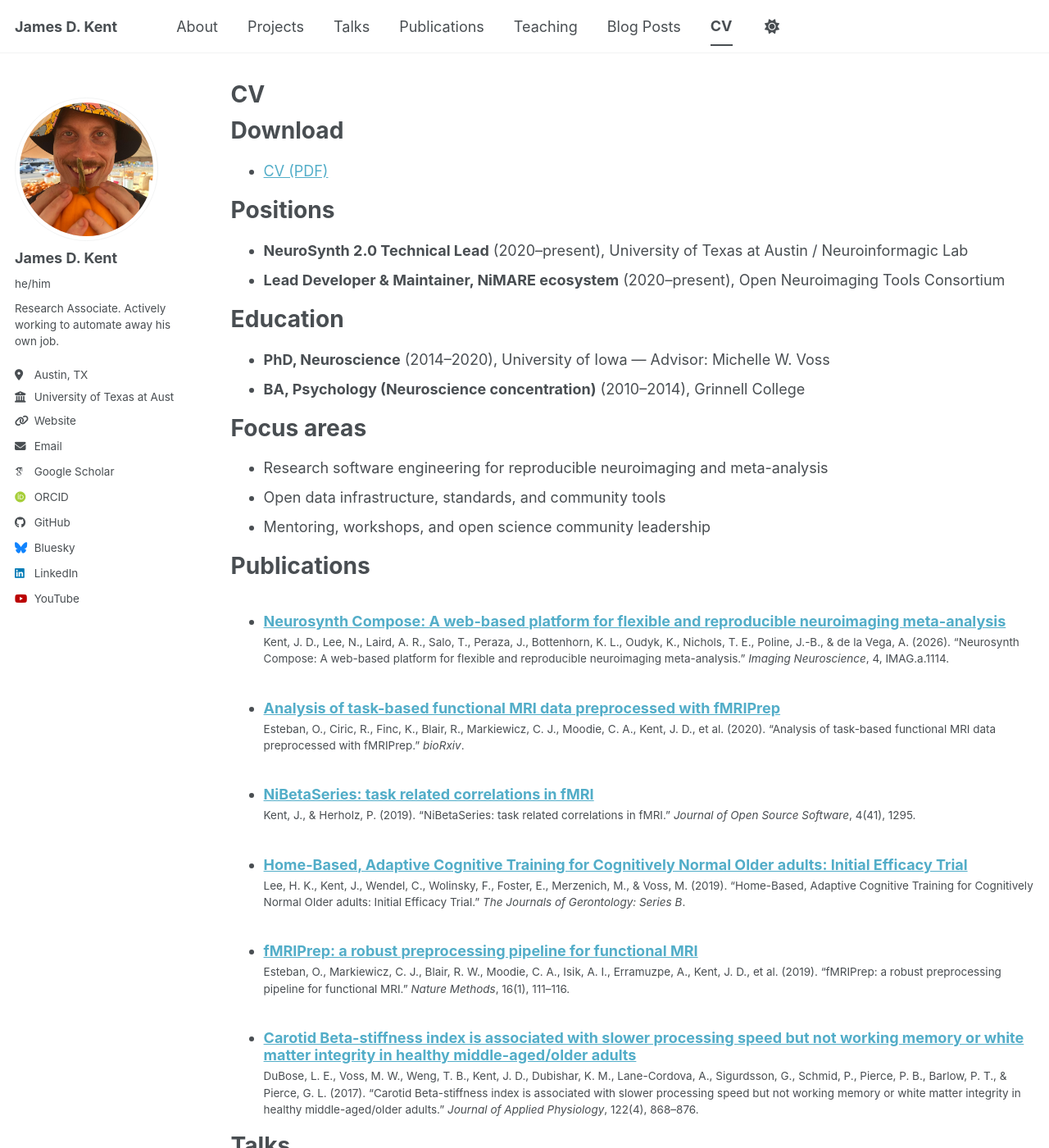
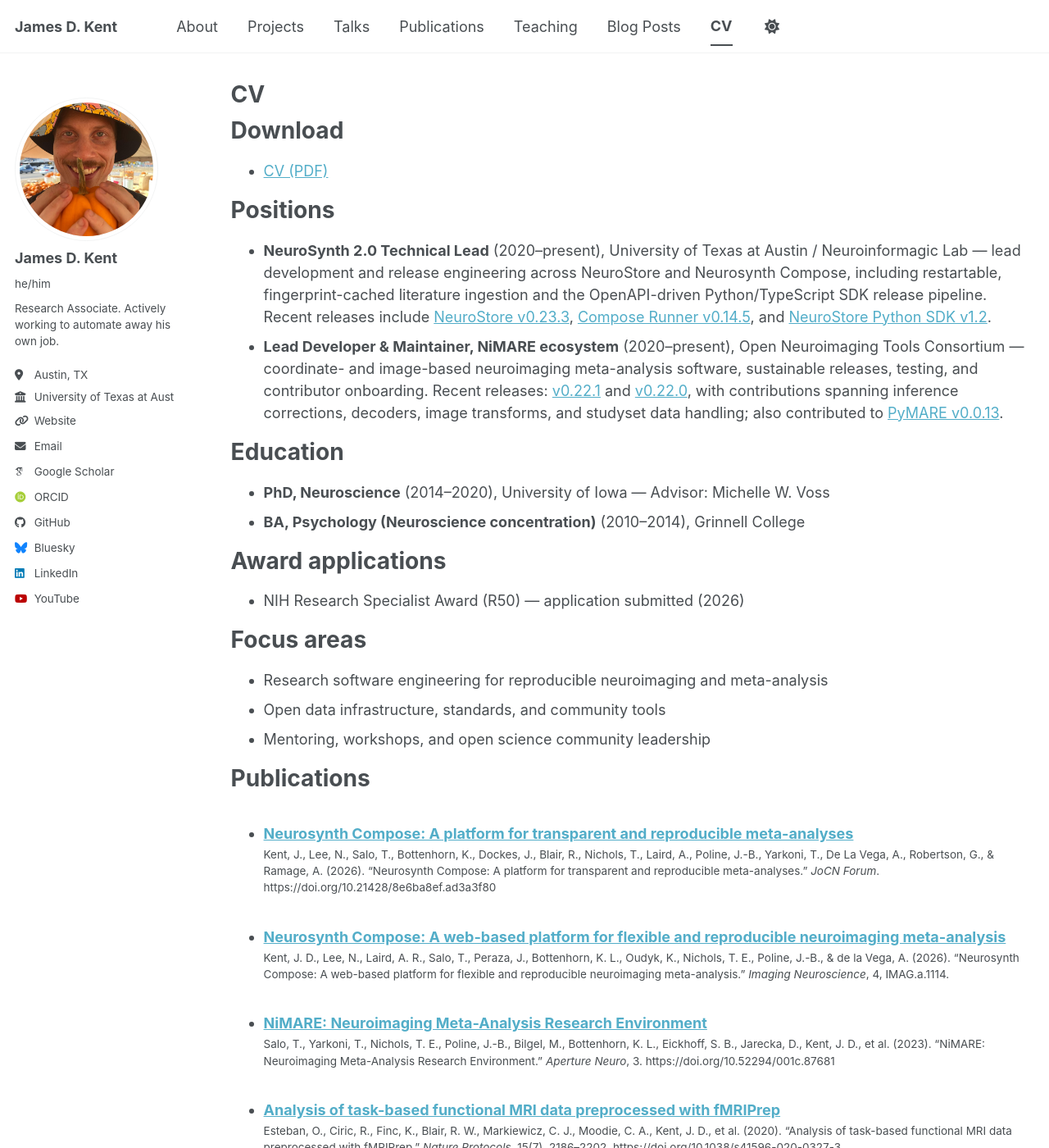
Before and after one commit to jdkent/jdkent.github.io, a Jekyll site: the page built from _pages/cv.md, in a window 1280 px wide and 1400 px high. Shown: the whole window at 82% size. Built offline with Jekyll 4.4.1, drawn with Linux system fonts in a browser that asks for light colours; some web fonts are replaced; a script bundle is joined from its source files by our own code; library files that are not in the unit come from our copies; some of the changed text lies outside the part shown.

Commit message:
Update CV, publications, and talks
Expand CV positions, add award application, media, and outreach sections;
update the fMRIPrep protocol entry to its Nature Protocols publication; add
the NiMARE (Aperture Neuro) and Neurosynth Compose (JoCN Forum) papers, the
UT Austin seminar and ReproNim webinar talks, and a refreshed CV PDF.

```diff
--- a/_pages/cv.md
+++ b/_pages/cv.md
@@ -15,13 +15,17 @@
 
 Positions
 ======
-- **NeuroSynth 2.0 Technical Lead** (2020–present), University of Texas at Austin / Neuroinformagic Lab
-- **Lead Developer & Maintainer, NiMARE ecosystem** (2020–present), Open Neuroimaging Tools Consortium
+- **NeuroSynth 2.0 Technical Lead** (2020–present), University of Texas at Austin / Neuroinformagic Lab — lead development and release engineering across NeuroStore and Neurosynth Compose, including restartable, fingerprint-cached literature ingestion and the OpenAPI-driven Python/TypeScript SDK release pipeline. Recent releases include [NeuroStore v0.23.3](https://github.com/neurostuff/neurostore/releases/tag/v0.23.3), [Compose Runner v0.14.5](https://github.com/neurostuff/compose-runner/releases/tag/0.14.5), and [NeuroStore Python SDK v1.2](https://github.com/neurostuff/neurostore-python-sdk/releases/tag/v1.2).
+- **Lead Developer & Maintainer, NiMARE ecosystem** (2020–present), Open Neuroimaging Tools Consortium — coordinate- and image-based neuroimaging meta-analysis software, sustainable releases, testing, and contributor onboarding. Recent releases: [v0.22.1](https://github.com/neurostuff/NiMARE/releases/tag/0.22.1) and [v0.22.0](https://github.com/neurostuff/NiMARE/releases/tag/0.22.0), with contributions spanning inference corrections, decoders, image transforms, and studyset data handling; also contributed to [PyMARE v0.0.13](https://github.com/neurostuff/PyMARE/releases/tag/0.0.13).
 
 Education
 ======
 - **PhD, Neuroscience** (2014–2020), University of Iowa — Advisor: Michelle W. Voss
 - **BA, Psychology (Neuroscience concentration)** (2010–2014), Grinnell College
+
+Award applications
+======
+- NIH Research Specialist Award (R50) — application submitted (2026)
 
 Focus areas
 ======
@@ -41,6 +45,15 @@
     {% include archive-single-talk-cv.html  %}
   {% endfor %}</ul>
 
+Selected media and interviews
+======
+- [How AI Maps Brain Activity from Text Across 30,000 Studies](https://faculti.net/how-ai-maps-brain-activity-from-text-across-30000-studies) — Faculti interview discussing NeuroVLM and Neurosynth Compose.
+- [From Data to Discovery: James Kent Pioneers Next-Generation Neuroimaging Meta-Analyses](https://neuroscience.grad.uiowa.edu/news/2026/02/data-discovery-james-kent-pioneers-next-generation-neuroimaging-meta-analyses) — University of Iowa Neuroscience Graduate Program, 2026.
+
+Digital outreach
+======
+- Channel administrator and contributor (2025–present), NeuroSynth Organization: publish project updates through the organization's [YouTube](https://www.youtube.com/@NeurosynthOrganization), [Bluesky](https://bsky.app/profile/neurosynth.bsky.social), and [LinkedIn](https://www.linkedin.com/company/143416915/) channels.
+
 Teaching
 ======
   <ul>{% for post in site.teaching reversed %}
@@ -49,4 +62,4 @@
 
 Service and leadership (selected)
 ======
-- OHBM Open Science Room Chair (2025–2026)
+- OHBM Open Science Room Chair (2025–2026); organizer and moderator of multiple 2026 sessions on open science practice, community building, and scientific communication.
--- a/_publications/2020-01-05-analysis-of-task-based-fmri-data-preprocessed-with-fmriprep.md
+++ b/_publications/2020-01-05-analysis-of-task-based-fmri-data-preprocessed-with-fmriprep.md
@@ -3,11 +3,11 @@
 collection: publications
 category: manuscripts
 permalink: /publication/2020-01-05-analysis-of-task-based-fmri-data-preprocessed-with-fmriprep
-excerpt: "Protocol for integrating fMRIPrep into task-based fMRI workflows."
-date: 2020-01-05
-venue: "bioRxiv"
-paperurl: "https://www.biorxiv.org/content/early/2020/01/05/694364"
-citation: "Esteban, O., Ciric, R., Finc, K., Blair, R., Markiewicz, C. J., Moodie, C. A., Kent, J. D., et al. (2020). “Analysis of task-based functional MRI data preprocessed with fMRIPrep.” <i>bioRxiv</i>."
+excerpt: "Nature Protocols workflow for analyzing task-based fMRI data preprocessed with fMRIPrep."
+date: 2020-06-08
+venue: "Nature Protocols"
+paperurl: "https://doi.org/10.1038/s41596-020-0327-3"
+citation: "Esteban, O., Ciric, R., Finc, K., Blair, R. W., Markiewicz, C. J., Moodie, C. A., Kent, J. D., et al. (2020). “Analysis of task-based functional MRI data preprocessed with fMRIPrep.” <i>Nature Protocols</i>, 15(7), 2186–2202. https://doi.org/10.1038/s41596-020-0327-3"
 ---
 
-[Access preprint here](https://www.biorxiv.org/content/early/2020/01/05/694364){:target="_blank"}
+[Access published article here](https://doi.org/10.1038/s41596-020-0327-3){:target="_blank"} (preprint: [bioRxiv](https://doi.org/10.1101/694364){:target="_blank"})
--- /dev/null
+++ b/_publications/2023-08-31-nimare-aperture-neuro.md
@@ -0,0 +1,13 @@
+---
+title: "NiMARE: Neuroimaging Meta-Analysis Research Environment"
+collection: publications
+category: manuscripts
+permalink: /publication/2023-08-31-nimare-aperture-neuro
+excerpt: "A collaboratively developed Python library for neuroimaging meta-analyses."
+date: 2023-08-31
+venue: "Aperture Neuro"
+paperurl: "https://doi.org/10.52294/001c.87681"
+citation: "Salo, T., Yarkoni, T., Nichols, T. E., Poline, J.-B., Bilgel, M., Bottenhorn, K. L., Eickhoff, S. B., Jarecka, D., Kent, J. D., et al. (2023). “NiMARE: Neuroimaging Meta-Analysis Research Environment.” <i>Aperture Neuro</i>, 3. https://doi.org/10.52294/001c.87681"
+---
+
+[Access paper here](https://doi.org/10.52294/001c.87681){:target="_blank"}
--- /dev/null
+++ b/_publications/2026-05-27-neurosynth-compose-jocn-forum.md
@@ -0,0 +1,13 @@
+---
+title: "Neurosynth Compose: A platform for transparent and reproducible meta-analyses"
+collection: publications
+category: manuscripts
+permalink: /publication/2026-05-27-neurosynth-compose-jocn-forum
+excerpt: "A platform for transparent and reproducible neuroimaging meta-analyses."
+date: 2026-05-27
+venue: "JoCN Forum"
+paperurl: "https://doi.org/10.21428/8e6ba8ef.ad3a3f80"
+citation: "Kent, J., Lee, N., Salo, T., Bottenhorn, K., Dockes, J., Blair, R., Nichols, T., Laird, A., Poline, J.-B., Yarkoni, T., De La Vega, A., Robertson, G., & Ramage, A. (2026). “Neurosynth Compose: A platform for transparent and reproducible meta-analyses.” <i>JoCN Forum</i>. https://doi.org/10.21428/8e6ba8ef.ad3a3f80"
+---
+
+[Access paper here](https://doi.org/10.21428/8e6ba8ef.ad3a3f80){:target="_blank"}
--- /dev/null
+++ b/_talks/2023-03-03-neurosynth-compose-ut-austin-seminar.md
@@ -0,0 +1,11 @@
+---
+title: "NeuroSynth-Compose: A Web-Based Platform For Reproducible Neuroimaging Meta-Analysis"
+collection: talks
+type: "Invited seminar"
+permalink: /talks/2023-03-03-neurosynth-compose-ut-austin-seminar
+venue: "Cognition, Brain, and Behavior Seminar Series, University of Texas at Austin"
+date: 2023-03-03
+location: "Austin, TX"
+---
+
+[Event details](https://liberalarts.utexas.edu/psychology/events/cognition-brain-and-behavior-james-kent-neurosynth-compose-a-web-based-platform-for-reproducible-neuroimaging-meta-analysis){:target="_blank"}
```
Also changed, not shown: _talks/2026-10-02-neurosynth-compose-repronim-webinar.md (added, +11 -0 lines), 1 other file.
